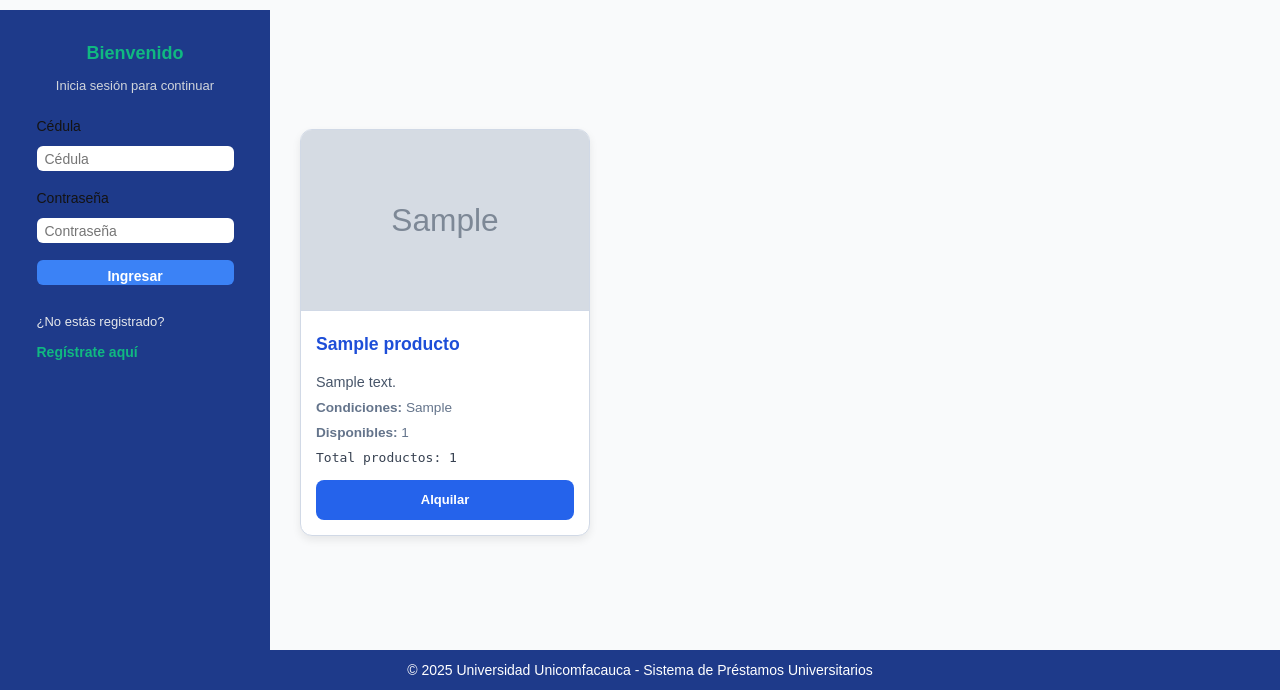
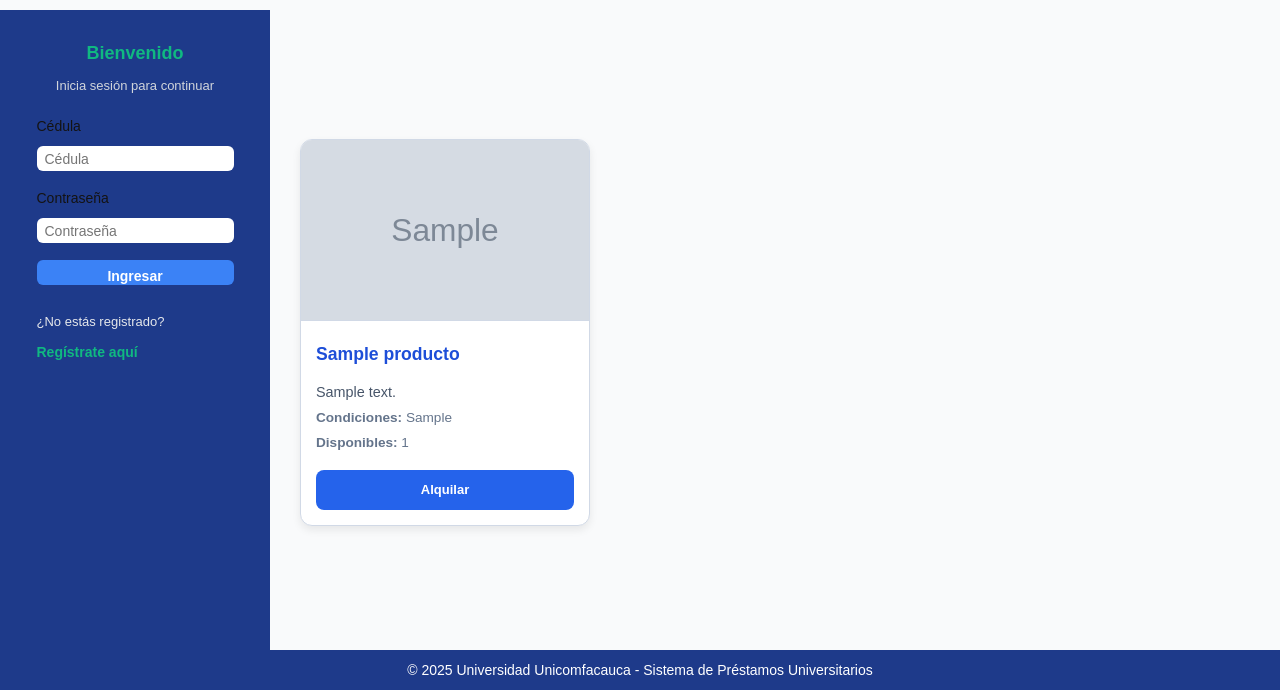
Before and after one commit to luisfelipemutis/microcreditos, a PHP site: page /microcreditos/ in a window 1280 px wide. Shown: the part 115-805 px from the top of the page. Run offline with PHP 8.4, Linux system fonts and the light colour scheme; tables that the repository leaves empty hold one stand-in row (values such as "Sample post"); grey boxes marked "Sample" are stand-in pictures.

Commit message:
Se quita linea de código no utilizada

```diff
--- a/views/productos/aleatorios.php
+++ b/views/productos/aleatorios.php
@@ -8,9 +8,6 @@
         <p class="descripcion"><?= $data->descripcion ?></p>
         <p class="condiciones"><strong>Condiciones:</strong> <?= $data->condiciones_uso ?></p>
         <p class="cantidad"><strong>Disponibles:</strong> <?= $data->cantidad_disponible ?></p>
-        <?php
-        echo "<pre>Total productos: " . $productos->num_rows . "</pre>";
-        ?>
         <a href="#" class="btn-alquilar">Alquilar</a>
       </div>
     </div>
```
